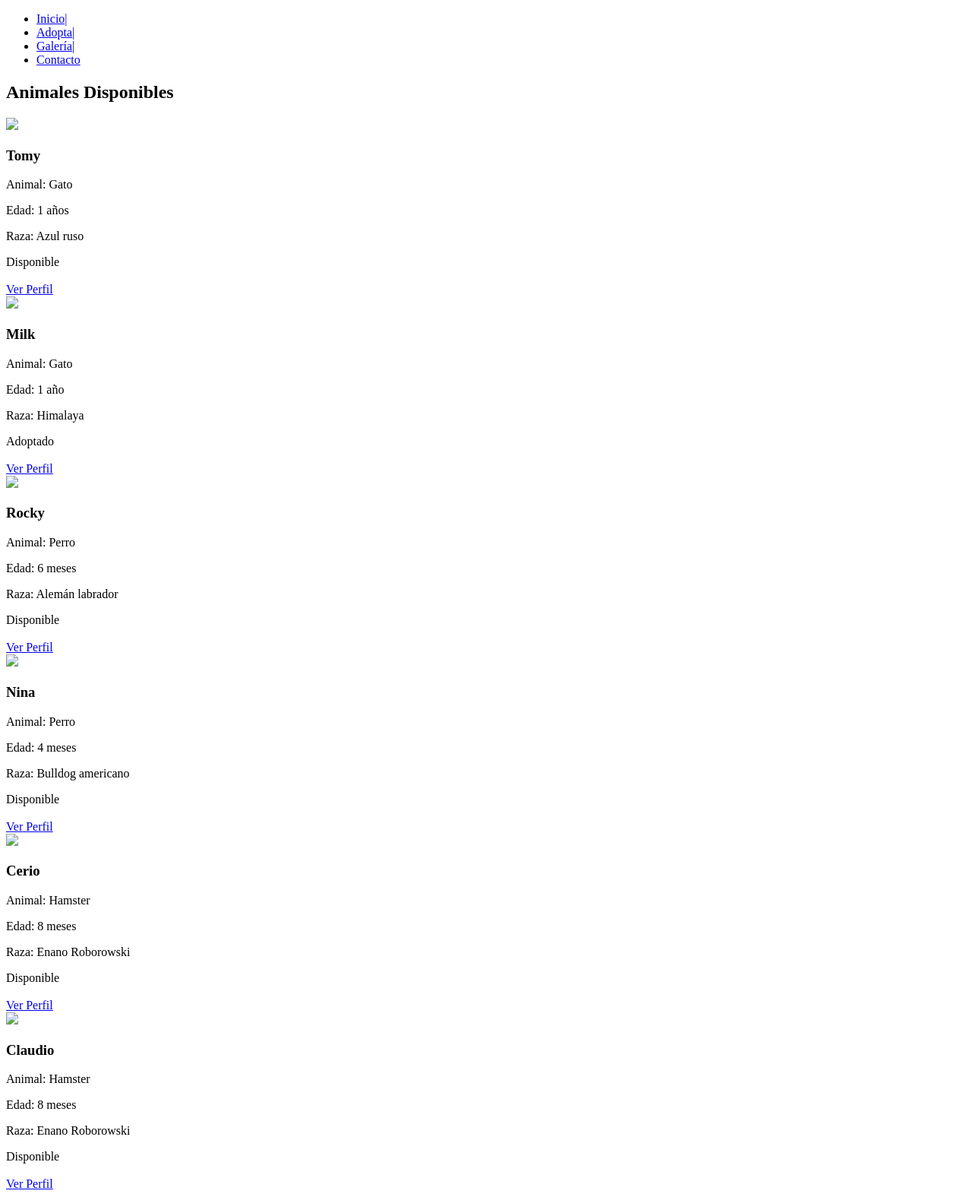
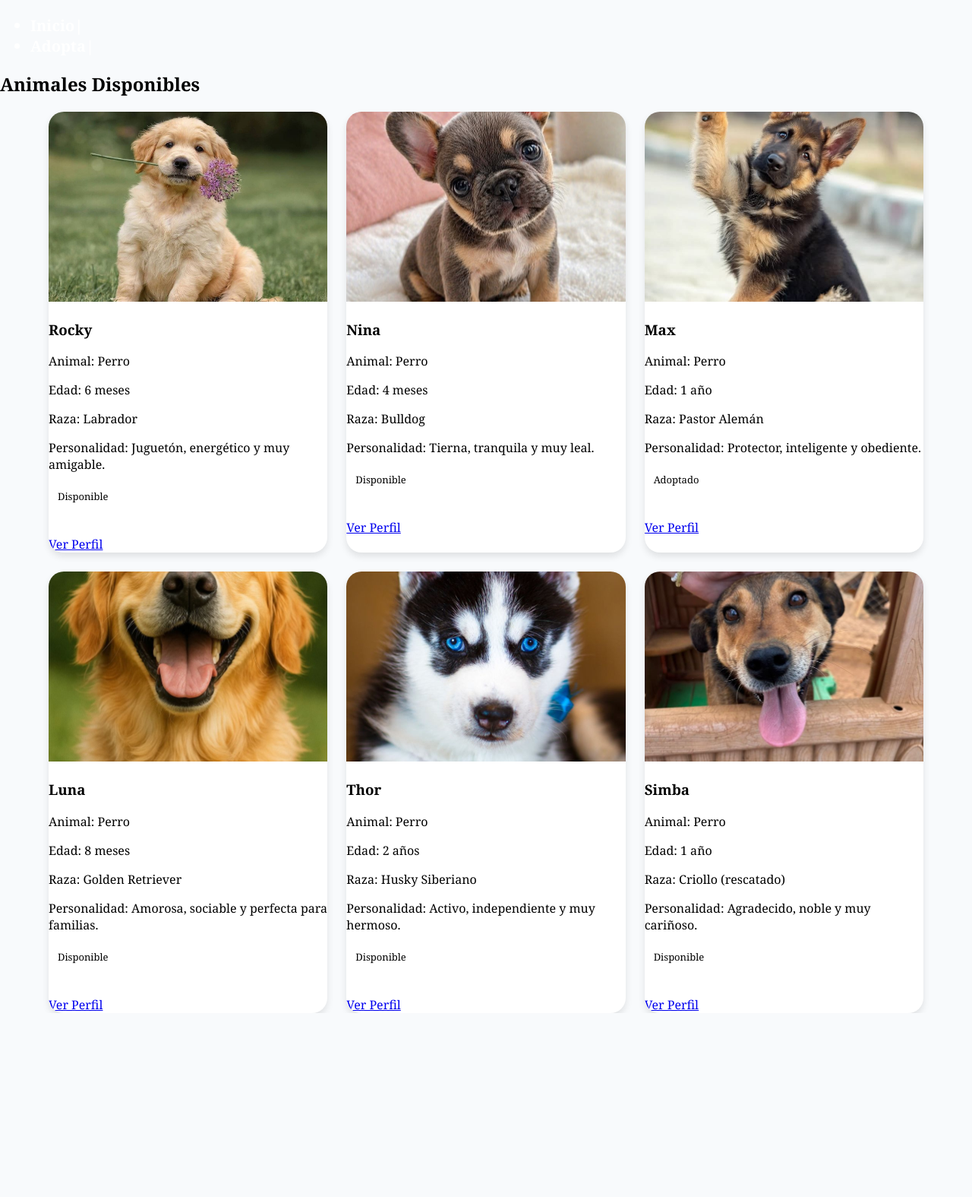
Before and after one commit to stephaniesilva08-teach/Proyecto-fundacio-html-css, a plain HTML site: page Html/adopta.html in a window 1280 px wide. Shown: the whole page at 76% size. After the commit the page ends 1333 px from the top, so only its background shows below. Drawn offline with Linux system fonts and the light colour scheme.

Commit message:
feat: agregando estructura

```diff
--- a/Html/adopta.html
+++ b/Html/adopta.html
@@ -5,6 +5,7 @@
     <meta charset="UTF-8">
     <meta name="viewport" content="width=device-width, initial-scale=1.0">
     <title>Adopta</title>
+    <link rel="stylesheet" href="../css/style.css">
 </head>
 
 <body>
@@ -12,115 +13,98 @@
         <ul class="menu">
             <li><a href="../Html/index.html">Inicio|</a></li>
             <li><a href="../Html/adopta.html">Adopta|</a></li>
-                <li><a href="galeria.html">Galería|</a></li>
-                <li><a href="contacto.html">Contacto</a></li>
         </ul>
 
     </nav>
     <section>
         <h2 class="titulo">Animales Disponibles</h2>
         <div class="catalogo">
+
             <div class="card-animal">
-                    <img src="/assets/img/gato-azul-ruso.jpg">
-                    <div class="info">
-                        <h3>Tomy</h3>
-                        <p>Animal: Gato</p>
-                        <p>Edad: 1 años</p>
-                        <p>Raza: Azul ruso</p>
-
-                        <span class="estado available">
-                            Disponible
-                        </span>
-                        <br><br>
-                        <a href="#" class="btn">
-                            Ver Perfil
-                        </a>
-                    </div>
-                </div>
-                <div class="card-animal">
-                    <img src="/assets/img/gato-del-himalaya.jpeg">
-                    <div class="info">
-                        <h3>Milk</h3>
-                        <p>Animal: Gato</p>
-                        <p>Edad: 1 año</p>
-                        <p>Raza: Himalaya</p>
-                        <span class="estado adopted">
-                            Adoptado
-                        </span>
-                        <br><br>
-                        <a href="#" class="btn">
-                            Ver Perfil
-                        </a>
-                    </div>
-                </div>
-                <div class="card-animal">
-                    <img src="/assets/img/perro-aleman-labrador.jpeg">
+                <img src="../image/labrador.png">
                 <div class="info">
                     <h3>Rocky</h3>
                     <p>Animal: Perro</p>
                     <p>Edad: 6 meses</p>
-                        <p>Raza: Alemán labrador</p>
-                        <span class="estado available">
-                            Disponible
-                        </span>
-
+                    <p>Raza: Labrador</p>
+                    <p>Personalidad: Juguetón, energético y muy amigable.</p>
+                    <span class="estado available">Disponible</span>
                     <br><br>
-
-                        <a href="#" class="btn">
-                            Ver Perfil
-                        </a>
+                    <a href="#" class="btn">Ver Perfil</a>
                 </div>
             </div>
+
             <div class="card-animal">
-                    <img src="/assets/img/perro-bulldog-americano.jpeg">
+                <img src="../image/bulldog.png">
                 <div class="info">
                     <h3>Nina</h3>
                     <p>Animal: Perro</p>
                     <p>Edad: 4 meses</p>
-                        <p>Raza: Bulldog americano</p>
-                        <span class="estado available">
-                            Disponible
-                        </span>
+                    <p>Raza: Bulldog</p>
+                    <p>Personalidad: Tierna, tranquila y muy leal.</p>
+                    <span class="estado available">Disponible</span>
                     <br><br>
-                        <a href="#" class="btn">
-                            Ver Perfil
-                        </a>
+                    <a href="#" class="btn">Ver Perfil</a>
                 </div>
             </div>
+
             <div class="card-animal">
-                    <img src="/assets/img/hamster-enano-roborowski.jpeg">
+                <img src="../image/pastor.png">
                 <div class="info">
-                        <h3>Cerio</h3>
-                        <p>Animal: Hamster</p>
-                        <p>Edad: 8 meses</p>
-                        <p>Raza: Enano Roborowski</p>
-                        <span class="estado available">
-                            Disponible
-                        </span>
+                    <h3>Max</h3>
+                    <p>Animal: Perro</p>
+                    <p>Edad: 1 año</p>
+                    <p>Raza: Pastor Alemán</p>
+                    <p>Personalidad: Protector, inteligente y obediente.</p>
+                    <span class="estado adopted">Adoptado</span>
                     <br><br>
-                        <a href="#" class="btn">
-                            Ver Perfil
-                        </a>
-                    </div>
-                    <div class="card-animal">
-                        <img src="/assets/img/hamster-sirio.jpeg">
-                        <div class="info">
-                            <h3>Claudio</h3>
-                            <p>Animal: Hamster</p>
-                            <p>Edad: 8 meses</p>
-                            <p>Raza: Enano Roborowski</p>
-                            <span class="estado available">
-                                Disponible
-                            </span>
-                            <br><br>
-                            <a href="#" class="btn">
-                                Ver Perfil
-                            </a>
+                    <a href="#" class="btn">Ver Perfil</a>
                 </div>
             </div>
-        </section>
 
-    </body>
+            <div class="card-animal">
+                <img src="../image/golden.png">
+                <div class="info">
+                    <h3>Luna</h3>
+                    <p>Animal: Perro</p>
+                    <p>Edad: 8 meses</p>
+                    <p>Raza: Golden Retriever</p>
+                    <p>Personalidad: Amorosa, sociable y perfecta para familias.</p>
+                    <span class="estado available">Disponible</span>
+                    <br><br>
+                    <a href="#" class="btn">Ver Perfil</a>
+                </div>
+            </div>
+
+            <div class="card-animal">
+                <img src="../image/husky.png">
+                <div class="info">
+                    <h3>Thor</h3>
+                    <p>Animal: Perro</p>
+                    <p>Edad: 2 años</p>
+                    <p>Raza: Husky Siberiano</p>
+                    <p>Personalidad: Activo, independiente y muy hermoso.</p>
+                    <span class="estado available">Disponible</span>
+                    <br><br>
+                    <a href="#" class="btn">Ver Perfil</a>
+                </div>
+            </div>
+
+            <div class="card-animal">
+                <img src="../image/criollo.png">
+                <div class="info">
+                    <h3>Simba</h3>
+                    <p>Animal: Perro</p>
+                    <p>Edad: 1 año</p>
+                    <p>Raza: Criollo (rescatado)</p>
+                    <p>Personalidad: Agradecido, noble y muy cariñoso.</p>
+                    <span class="estado available">Disponible</span>
+                    <br><br>
+                    <a href="#" class="btn">Ver Perfil</a>
+                </div>
+            </div>
+
+        </div>
 
 </html>
 
--- a/css/style.css
+++ b/css/style.css
@@ -1,4 +1,5 @@
 body {
+    background-color: #f8fafc;
     margin: 0;
     font-family: Georgia, 'Times New Roman', Times, serif;
     color: black;
@@ -56,7 +57,8 @@ body {
     align-items: center;
 
     padding: 16px 5%;
-    background-color: #17730d;
+    background-color: #1e40af;
+    /*background-color: #17730d;*/
     color: white;
     z-index: 10;
 }
@@ -66,7 +68,7 @@ body {
     display: flex;
     align-items: center;
     padding: 5vw;
-    background-image: url("../image/ffperro.png");
+    background-image: url("../image/playapet.png");
     background-position: center;
     background-size: cover;
     color: white;
@@ -91,7 +93,8 @@ body {
     margin-top: 1rem;
     padding: 0.9rem 1.2rem;
     background-color: white;
-    color: black;
+    color: #1e3a8a;
+    /*color: black;*/
     text-decoration: none;
     border-radius: 12px;
     font-weight: bold;
@@ -99,7 +102,8 @@ body {
 }
 
 .boton:hover {
-    background-color: #17730d;
+    background-color: #2563eb;
+    /*background-color: #17730d;*/
     color: white;
     transform: scale(1.05);
 }
@@ -144,19 +148,23 @@ body {
 .card {
     background-color: white;
     padding: 1.5rem;
-    border: 3px solid #17730d;
-    border-radius: 16px;
-    box-shadow: 0 4px 12px #17730d;
+    border-radius: 12px;
+    /*border: 3px solid #17730d;*/
+    box-shadow: 0 6px 18px rgba(59, 130, 246, 0.3);
+    border: 2px solid #93c5fd;
+    /*box-shadow: 0 4px 12px #17730d;*/
 }
 
 .card:hover {
-    background-color: #34b925;
+    background-color: #60a5fa;
+    /*background-color: #34b925;*/
     color: white;
     transform: scale(1.05);
 }
 
 .card h3 {
-    color: #17730d;
+    color: #2563eb;
+    /*color: #17730d;*/
 }
 
 .container2 {
@@ -172,16 +180,19 @@ body {
     display: inline-block;
     margin-top: 1rem;
     padding: 0.9rem 1.2rem;
-    color: black;
+    background-color: #dbeafe;
+    color: #1e3a8a;
+    /*color: black;*/
     text-decoration: none;
-    background-color: #a4dd9e;
+    /*background-color: #a4dd9e;*/
     border-radius: 12px;
     font-weight: bold;
     transition: all 0.3s ease;
 }
 
 .botones:hover {
-    background-color: #17730d;
+    background-color: #2563eb;
+    /*background-color: #17730d;*/
     color: white;
     transform: scale(1.05);
 }
@@ -208,12 +219,15 @@ body {
     padding: 20px;
     border-radius: 20px;
     width: 50%;
-    box-shadow: 0 4px 12px #17730d;
-    border: 3px solid #17730d;
+    box-shadow: 0 6px 18px rgba(59, 130, 246, 0.3);
+    border: 2px solid #93c5fd;
+    /*box-shadow: 0 4px 12px #17730d;
+    border: 3px solid #17730d;*/
 }
 
 .cardsss:hover {
-    background-color: #34b925;
+    background-color: #60a5fa;
+    /*background-color: #34b925;*/
     color: white;
     transform: scale(1.05);
 }
@@ -222,7 +236,8 @@ body {
     width: 100%;
     margin-top: 9rem;
     text-align: center;
-    background-color: #17730d;
+    background-color: #1e3a8a;
+    /*background-color: #17730d;*/
     color: white;
 }
 
@@ -236,21 +251,44 @@ body {
 .know-us {
   display: grid;
   grid-template-columns: repeat(2, 1fr);
+  gap: 20px;
+  width: 90%;
+  max-width: 900px;
+  background-color: #f0f9ff;
+  /*background-color: white;*/
+  border-radius: 20px;
+  box-shadow: 0 6px 18px rgba(59, 130, 246, 0.3);
+  border: 2px solid #93c5fd;
+  /*box-shadow: 0 4px 12px #17730d;
+  border: 3px solid #17730d;*/
+  padding: 20px;
+}
+.know-us:hover{
+    background-color: #60a5fa;
+    /*background-color: #34b925;*/
+    color: white;
+    transform: scale(1.05);
+}
+.know-us div.texto-card {
+    grid-column: 4/9;
 }
 
-  .know-us div.card {
-      grid-column: 4/9;
+.texto-card {
+  text-align: justify;
+  padding-right: 10px;
 }
 
 .know-us img {
   width: 100%;
-    height: 100%;
-    object-fit: fill;
+  height: 300px;
+  object-fit: cover;
+  border-radius: 15px;
 }
 
 @media (min-width: 768px) {
     .know-us {
         grid-template-columns: 400px, 400px;
+
     }
 }
 
@@ -260,3 +298,36 @@ body {
         grid-offset: 20px;
     }
 }
+
+/**/
+.catalogo{
+    display: grid;
+    grid-template-columns: repeat(3,1fr);
+    gap: 25px;
+    width: 90%;
+    margin: auto;
+}
+.card-animal{
+    background-color: white;
+    border-radius: 20px;
+    overflow: hidden;
+    box-shadow: 0 5px 10px rgba(0,0,0,0.1);
+    transition: 0.3s;
+}
+
+.card-animal:hover{
+    transform: translateY(-8px);
+}
+
+.card-animal img{
+    width: 100%;
+    height: 250px;
+    object-fit: cover;
+}
+.estado{
+    display: inline-block;
+    padding: 6px 12px;
+    border-radius: 10px;
+    font-size: 13px;
+    margin-bottom: 15px;
+}
```
Also changed, not shown: Html/index.html (+17 -19 lines), image/bulldog.png (added), image/criollo.png (added), image/golden.png (added), image/husky.png (added), image/labrador.png (added), image/pastor.png (added), image/perro8.png (added), image/playapet.png (added), image/pug.png (added). Lines whose indentation alone changed are shown as unchanged.
